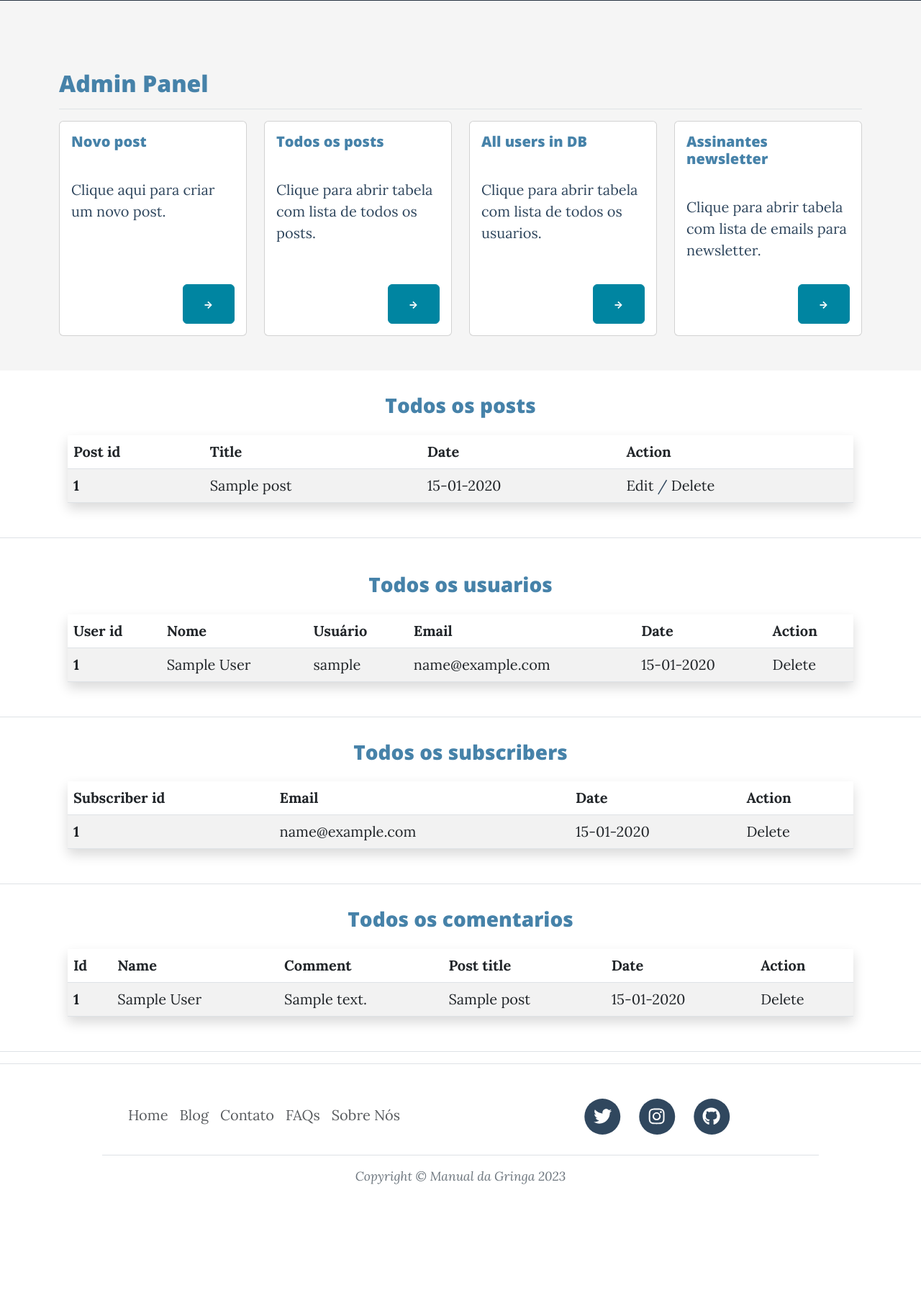
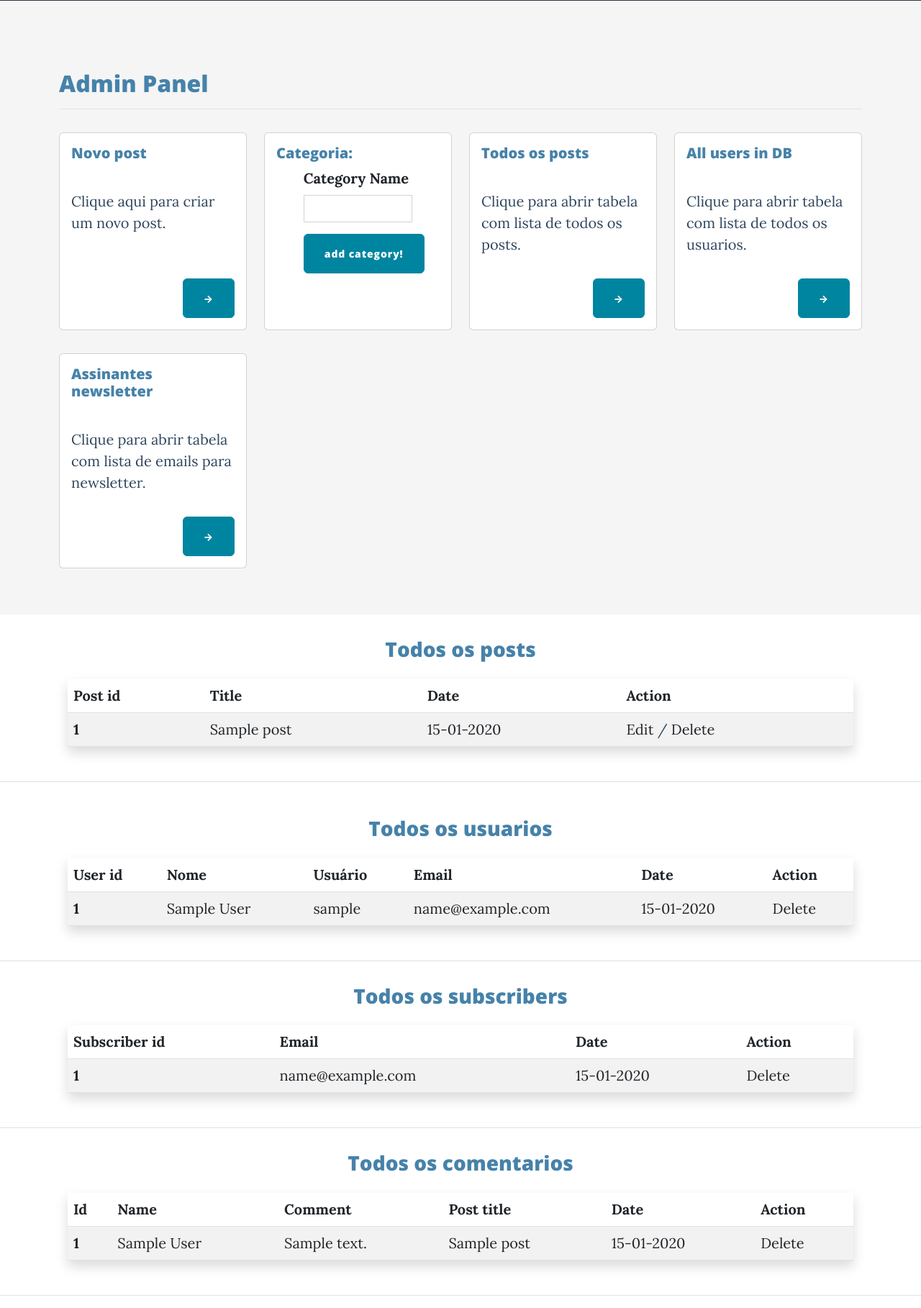
Before and after one commit to marcoveio-diadema/manualdagringa, a Flask app: page /admin in a window 1280 px wide. Shown: the part 399-2217 px from the top of the page at 72% size. Before the commit the page ends 2045 px from the top, so only its background shows below. Run offline with Flask 3, Linux system fonts and the light colour scheme; a user stored in the database is signed in; tables that the repository leaves empty hold one stand-in row (values such as "Sample post"); some libraries are stand-ins or nearby versions.

Commit message:
add/delete category in admin page, about us updated, styling on blog and posts templates

```diff
--- a/forms.py
+++ b/forms.py
@@ -1,6 +1,7 @@
 from flask_wtf import FlaskForm
 from wtforms import StringField, SubmitField, PasswordField, TextAreaField, SelectField, EmailField
 from wtforms.validators import DataRequired, URL
+from flask_wtf.file import FileField
 from flask_ckeditor import CKEditorField
 from flask_ckeditor.fields import CKEditorField
 
--- a/main.py
+++ b/main.py
@@ -11,6 +11,7 @@ from flask_login import UserMixin, login_user, LoginManager, current_user, logou
 from functools import wraps
 from werkzeug.security import generate_password_hash, check_password_hash
 import smtplib
+
 
 # import forms.py
 from forms import CommentForm, ContactForm, CategoryForm, CreatePostForm, LoginForm, RegisterForm, SubscribeForm, SearchForm
@@ -116,9 +117,9 @@ login_manager.login_view = 'login'  # Specify the login view endpoint
 
 # For adding profile images to the comment section
 gravatar = Gravatar(app,
-                    size=100,
+                    size=200,
                     rating='g',
-                    default='retro',
+                    default='robohash',
                     force_default=False,
                     force_lower=False,
                     use_ssl=False,
@@ -349,6 +350,17 @@ def post_category(category_name):
 
     return render_template("blog_category.html", posts=posts, category_name=category_name, current_user=current_user, all_categories=categories)
 
+
+# DELETE CATEOGRY
+@app.route('/delete-category/<int:category_id>')
+@admin_only
+def delete_category(category_id):
+    category_to_delete = db.get_or_404(Category, category_id)
+    db.session.delete(category_to_delete)
+    db.session.commit()
+    return redirect(url_for('admin'))
+
+
 # REGISTER ROUTE
 @app.route('/signup', methods=['GET', 'POST'])
 def sign_up():
@@ -454,6 +466,7 @@ def user(user_id):
         user.username = edit_user_form.data
         user.password = hash_and_salted_edited_password
 
+
         # save changes to db
         db.session.commit()
 
@@ -461,7 +474,7 @@ def user(user_id):
         flash('Dados atualizados com sucesso!')
         return redirect( url_for('user', user_id=user.id))
 
-    return render_template("user.html", form=edit_user_form, current_user=current_user, name=current_user.name)
+    return render_template("user.html", form=edit_user_form, current_user=current_user, name=current_user.name, gravatar=gravatar)
 
 
 # DELETE USER
@@ -574,7 +587,7 @@ def logout():
 
 
 # ADMIN ROUTE:
-@app.route('/admin')
+@app.route('/admin', methods=['GET', 'POST'])
 @admin_only
 def admin():
      # Fetch all comments
@@ -589,7 +602,26 @@ def admin():
     # fetch all subscribers
     subscribers = Subscribe.query.all()
 
-    return render_template("admin.html", posts=posts, users=users, subscribers=subscribers, comments=comments)
+    # fetch all categories
+    categories = Category.query.all()
+
+     # Create a form for adding a new category
+    form = CategoryForm()
+
+    if form.validate_on_submit():
+         # Check if the category already exists
+        existing_category = Category.query.filter_by(name=form.name.data).first()
+        if existing_category:
+            flash('Category already exists.', 'danger')
+        else:
+            # Add a new category if it doesn't exist
+            new_category = Category(name=form.name.data)
+            db.session.add(new_category)
+            db.session.commit()
+            flash('Category added successfully.', 'success')
+        return redirect(url_for('admin'))
+
+    return render_template("admin.html", posts=posts, users=users, subscribers=subscribers, comments=comments, categories=categories, form=form)
 
 # CUSTOM ERROR PAGES:
 
--- a/static/css/estilos.css
+++ b/static/css/estilos.css
@@ -149,6 +149,10 @@ p, span, ul, li {
     background-color: #F5F5F5 !important;
 }
 
+.sign-up-header {
+    max-height: 400px !important;
+}
+
 /* LOGIN PAGE */
 
 .section-login {
--- a/templates/admin.html
+++ b/templates/admin.html
@@ -1,4 +1,5 @@
 {% extends "base.html" %}
+{% from "bootstrap5/form.html" import render_form %}
 {% block title %}Admin page{% endblock%}
 
 {% block content %}
@@ -27,7 +28,7 @@
 
         <div class="row">
             <!-- get sent to new post -->
-          <div class="col-md-6 col-lg-3 mb-3 mb-sm-0">
+          <div class="col-md-6 col-lg-3 mb-3 mb-sm-0 py-3">
             <div class="card h-100">
               <div class="card-body d-flex flex-column">
                 <h5 class="card-title">Novo post</h5>
@@ -38,8 +39,20 @@
               </div>
             </div>
           </div>
+            <!-- Card with form for adding a new category -->
+          <div class="col-md-6 col-lg-3 mb-3 mb-sm-0 py-3">
+            <div class="card h-100">
+                <div class="card-body d-flex flex-column">
+                    <h5 class="card-title">Categoria:</h5>
+                    <div class="col-lg-8 col-md-10 mx-auto">
+                      <!-- RENDER SIGN UP FORM AND SUBMIT BUTTON -->
+                        {{ render_form(form, novalidate=True, button_map={"submit": "primary"}) }}
+                    </div>
+                </div>
+            </div>
+          </div>
             <!-- all posts list -->
-          <div class="col-md-6 col-lg-3">
+          <div class="col-md-6 col-lg-3 mb-3 mb-sm-0 py-3">
             <div class="card h-100">
               <div class="card-body d-flex flex-column">
                 <h5 class="card-title">Todos os posts</h5>
@@ -51,7 +64,7 @@
             </div>
           </div>
             <!-- lista de usuarios -->
-            <div class="col-md-6 col-lg-3">
+            <div class="col-md-6 col-lg-3 mb-3 mb-sm-0 py-3">
             <div class="card h-100">
               <div class="card-body d-flex flex-column">
                 <h5 class="card-title">All users in DB</h5>
@@ -63,7 +76,7 @@
             </div>
           </div>
             <!-- newsletter subscribers -->
-            <div class="col-md-6 col-lg-3">
+            <div class="col-md-6 col-lg-3 mb-3 mb-sm-0 py-3">
             <div class="card h-100">
               <div class="card-body d-flex flex-column">
                 <h5 class="card-title">Assinantes newsletter</h5>
@@ -210,4 +223,32 @@
   <hr>
 </section>
 
+<!-- SECTION SUBSCRIBERS -->
+<section class="admin-details-section">
+  <div class="container px-4 py-3 admin-table">
+    <h3 class="text-center pb-3">Todos as categorias</h3>
+    <table class="table table-striped shadow table-hover py-3">
+      <thead>
+        <tr>
+          <th scope="col">Cateogria id</th>
+          <th scope="col">Name</th>
+          <th scope="col">Action</th>
+        </tr>
+      </thead>
+      <tbody>
+        {% for category in categories %}
+        <tr>
+          <th scope="row">{{ category.id }}</th>
+          <td>{{ category.name }}</td>
+          <td>
+            <a href="{{ url_for('delete_category', category_id=category.id)}}" onclick="return confirm('Are you sure you want to delete this category?')">Delete</a>
+          </td>
+        </tr>
+        {% endfor %}
+      </tbody>
+    </table>
+  </div>
+  <hr>
+</section>
+
 {% endblock %}
--- a/templates/blog.html
+++ b/templates/blog.html
@@ -34,12 +34,12 @@
                   <div class="col-lg-4 pt-4">
                       <img src="{{ post.img_url }}" class="card-img" alt="">
                     </div>
-                  <div class="col-lg-4 pt-2">
+                  <div class="col pt-2">
                       <div class="card-body">
                       <a href="{{ url_for('show_post', post_id=post.id) }}">
                           <h6 class="card-title card-category-text">{{post.category.name}}</h6>
-                          <h3 class="card-subtitle mb-2">{{post.title}}</h3>
-                          <p class="card-text">{{post.intro}}</p>
+                          <h5 class="card-subtitle mb-2">{{post.title}}</h5>
+                          {{ post.intro[:50] }}{{ '...' if post.intro|length > 50 else '' }}
                       </a>
                       <p class="small card-text">Por:
                           <a href="{{ url_for('sobre_nos')}}">{{post.author.name}}
--- a/templates/blog_category.html
+++ b/templates/blog_category.html
@@ -37,7 +37,7 @@
                   <div class="col-lg-4 pt-4">
                       <img src="{{ post.img_url }}" class="card-img" alt="">
                     </div>
-                  <div class="col-lg-4 pt-2">
+                  <div class="col pt-2">
                       <div class="card-body">
                         <a href="{{ url_for('show_post', post_id=post.id) }}">
                           <h6 class="card-title card-category-text">{{post.category_name}}</h6>
--- a/templates/search.html
+++ b/templates/search.html
@@ -38,7 +38,7 @@
                   <div class="col-lg-4 pt-4">
                       <img src="{{ post.img_url }}" class="card-img" alt="">
                     </div>
-                  <div class="col-lg-4 pt-2">
+                  <div class="col pt-2">
                       <div class="card-body">
                       <a href="{{ url_for('show_post', post_id=post.id) }}">
                           <h6 class="card-title card-category-text">{{post.category.name}}</h6>
```
Also changed, not shown: migrations/versions/f339b20d6185_added_profile_pic_in_user.py (added, +32 -0 lines), templates/post.html (+25 -17 lines), templates/sign_up.html (+14 -7 lines), templates/sobre-nos.html (+16 -14 lines), templates/user.html (+21 -16 lines), static/assets/img/marcus_2.jpg (added), 2 other files.
